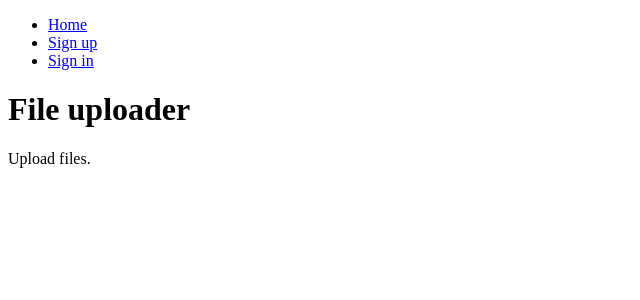
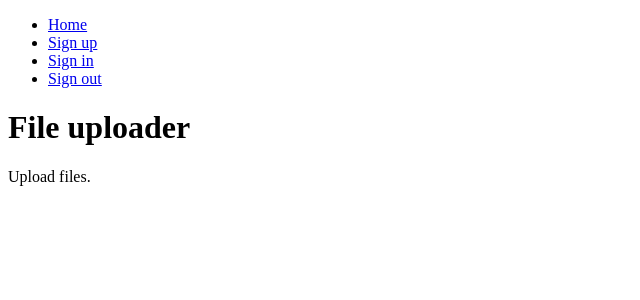
Before and after one commit to NirmalSubedi/odin-file-uploader, a Node server app: template views/home.ejs in a window 1280 px wide. Shown: the top 300 px of the page, without its empty margins (0-640 px from the left). Run offline with Node 20, Linux system fonts and the light colour scheme; the template is opened without the code that fills it, so the values that code supplies are empty; some libraries are stand-ins or nearby versions.

Commit message:
chore(view): add link to signout in nav

```diff
--- a/views/home.ejs
+++ b/views/home.ejs
@@ -10,6 +10,7 @@
       <li><a href="./home">Home</a></li>
       <li><a href="./signup">Sign up</a></li>
       <li><a href="./signin">Sign in</a></li>
+      <li><a href="./signout">Sign out</a></li>
     </ul>
   </nav>
   <body>
```
